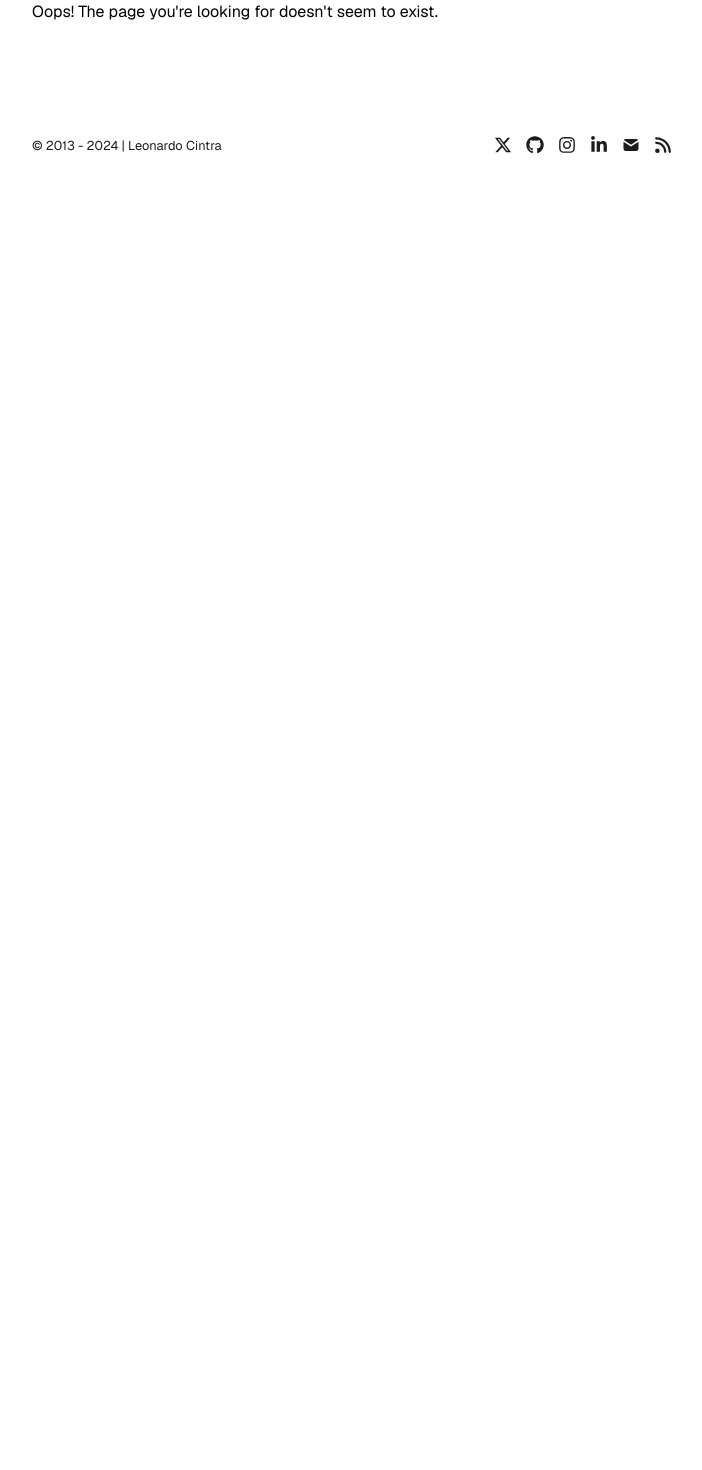
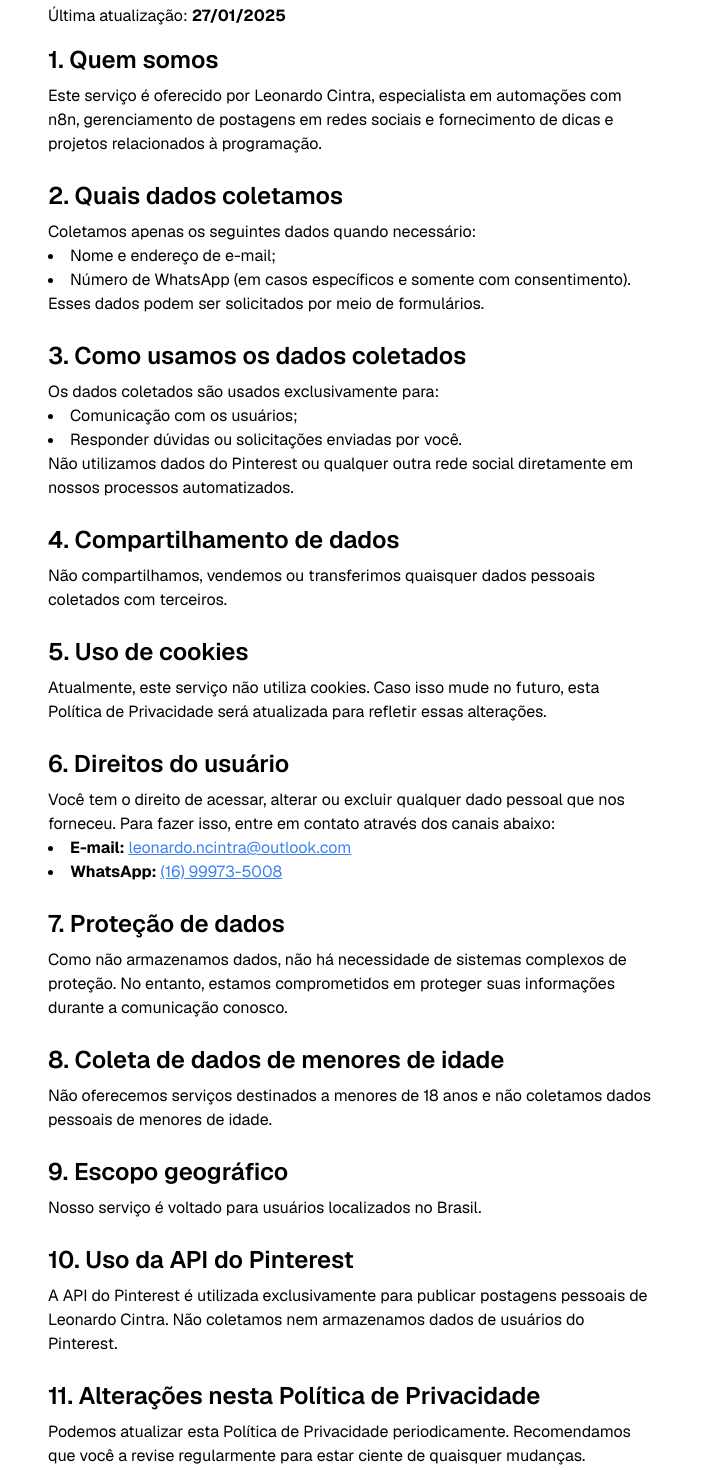
Before and after one commit to leonardocintra/leonardocintra, a Next.js app: page /privacity in a window 1280 px wide. Before the commit this address had no page. Shown: the part 260-1730 px from the top of the page, without its empty margins (288-990 px from the left). Before the commit the page ends 800 px from the top, so only its background shows below. Built offline with nearby package versions, Linux system fonts and the light colour scheme.

Commit message:
:sparkles: add privacity page

```diff
--- a/app/components/footer.tsx
+++ b/app/components/footer.tsx
@@ -10,6 +10,7 @@ import {
 } from "react-icons/fa6";
 import { TbMailFilled } from "react-icons/tb";
 import { metaData, socialLinks } from "app/config";
+import Link from "next/link";
 
 const YEAR = new Date().getFullYear();
 
@@ -39,7 +40,8 @@ function SocialLinks() {
 export default function Footer() {
   return (
     <small className="block lg:mt-24 mt-16 text-[#1C1C1C] dark:text-[#D4D4D4]">
-      <time>© 2013 - {YEAR}</time>{" | "}
+      <time>© 2024 - {YEAR}</time>
+      {" | "}
       <a
         className="no-underline"
         href={socialLinks.twitter}
@@ -57,6 +59,9 @@ export default function Footer() {
         }
       `}</style>
       <SocialLinks />
+      <div className="mt-3 text-slate-200 underline">
+        <Link href={"privacity"}>Politicas de privacidade</Link>
+      </div>
     </small>
   );
 }
--- /dev/null
+++ b/app/privacity/page.tsx
@@ -0,0 +1,145 @@
+export default function Privacity() {
+  return (
+    <div className="p-4 max-w-4xl mx-auto">
+      <h1 className="text-3xl font-bold mb-4">Política de Privacidade</h1>
+      <p className="mb-4">
+        Última atualização: <strong>27/01/2025</strong>
+      </p>
+
+      <section className="mb-6">
+        <h2 className="text-2xl font-semibold mb-2">1. Quem somos</h2>
+        <p>
+          Este serviço é oferecido por Leonardo Cintra, especialista em
+          automações com n8n, gerenciamento de postagens em redes sociais e
+          fornecimento de dicas e projetos relacionados à programação.
+        </p>
+      </section>
+
+      <section className="mb-6">
+        <h2 className="text-2xl font-semibold mb-2">
+          2. Quais dados coletamos
+        </h2>
+        <p>Coletamos apenas os seguintes dados quando necessário:</p>
+        <ul className="list-disc list-inside">
+          <li>Nome e endereço de e-mail;</li>
+          <li>
+            Número de WhatsApp (em casos específicos e somente com
+            consentimento).
+          </li>
+        </ul>
+        <p>Esses dados podem ser solicitados por meio de formulários.</p>
+      </section>
+
+      <section className="mb-6">
+        <h2 className="text-2xl font-semibold mb-2">
+          3. Como usamos os dados coletados
+        </h2>
+        <p>Os dados coletados são usados exclusivamente para:</p>
+        <ul className="list-disc list-inside">
+          <li>Comunicação com os usuários;</li>
+          <li>Responder dúvidas ou solicitações enviadas por você.</li>
+        </ul>
+        <p>
+          Não utilizamos dados do Pinterest ou qualquer outra rede social
+          diretamente em nossos processos automatizados.
+        </p>
+      </section>
+
+      <section className="mb-6">
+        <h2 className="text-2xl font-semibold mb-2">
+          4. Compartilhamento de dados
+        </h2>
+        <p>
+          Não compartilhamos, vendemos ou transferimos quaisquer dados pessoais
+          coletados com terceiros.
+        </p>
+      </section>
+
+      <section className="mb-6">
+        <h2 className="text-2xl font-semibold mb-2">5. Uso de cookies</h2>
+        <p>
+          Atualmente, este serviço não utiliza cookies. Caso isso mude no
+          futuro, esta Política de Privacidade será atualizada para refletir
+          essas alterações.
+        </p>
+      </section>
+
+      <section className="mb-6">
+        <h2 className="text-2xl font-semibold mb-2">6. Direitos do usuário</h2>
+        <p>
+          Você tem o direito de acessar, alterar ou excluir qualquer dado
+          pessoal que nos forneceu. Para fazer isso, entre em contato através
+          dos canais abaixo:
+        </p>
+        <ul className="list-disc list-inside">
+          <li>
+            <strong>E-mail:</strong>{" "}
+            <a
+              href="mailto:leonardo.ncintra@outlook.com"
+              className="text-blue-500 underline"
+            >
+              leonardo.ncintra@outlook.com
+            </a>
+          </li>
+          <li>
+            <strong>WhatsApp:</strong>{" "}
+            <a href="tel:+5516999735008" className="text-blue-500 underline">
+              (16) 99973-5008
+            </a>
+          </li>
+        </ul>
+      </section>
+
+      <section className="mb-6">
+        <h2 className="text-2xl font-semibold mb-2">7. Proteção de dados</h2>
+        <p>
+          Como não armazenamos dados, não há necessidade de sistemas complexos
+          de proteção. No entanto, estamos comprometidos em proteger suas
+          informações durante a comunicação conosco.
+        </p>
+      </section>
+
+      <section className="mb-6">
+        <h2 className="text-2xl font-semibold mb-2">
+          8. Coleta de dados de menores de idade
+        </h2>
+        <p>
+          Não oferecemos serviços destinados a menores de 18 anos e não
+          coletamos dados pessoais de menores de idade.
+        </p>
+      </section>
+
+      <section className="mb-6">
+        <h2 className="text-2xl font-semibold mb-2">9. Escopo geográfico</h2>
+        <p>Nosso serviço é voltado para usuários localizados no Brasil.</p>
+      </section>
+
+      <section className="mb-6">
+        <h2 className="text-2xl font-semibold mb-2">
+          10. Uso da API do Pinterest
+        </h2>
+        <p>
+          A API do Pinterest é utilizada exclusivamente para publicar postagens
+          pessoais de Leonardo Cintra. Não coletamos nem armazenamos dados de
+          usuários do Pinterest.
+        </p>
+      </section>
+
+      <section className="mb-6">
+        <h2 className="text-2xl font-semibold mb-2">
+          11. Alterações nesta Política de Privacidade
+        </h2>
+        <p>
+          Podemos atualizar esta Política de Privacidade periodicamente.
+          Recomendamos que você a revise regularmente para estar ciente de
+          quaisquer mudanças.
+        </p>
+      </section>
+
+      <p>
+        Se você tiver dúvidas ou preocupações sobre esta Política de
+        Privacidade, entre em contato pelos canais indicados acima.
+      </p>
+    </div>
+  );
+}
--- a/package.json
+++ b/package.json
@@ -2,7 +2,7 @@
   "private": true,
   "license": "MIT",
   "engines": {
-    "node": "22"
+    "node": "23"
   },
   "scripts": {
     "dev": "next dev",
```
Also changed, not shown: 1 other file (tests, documents, lock files or other folders).
